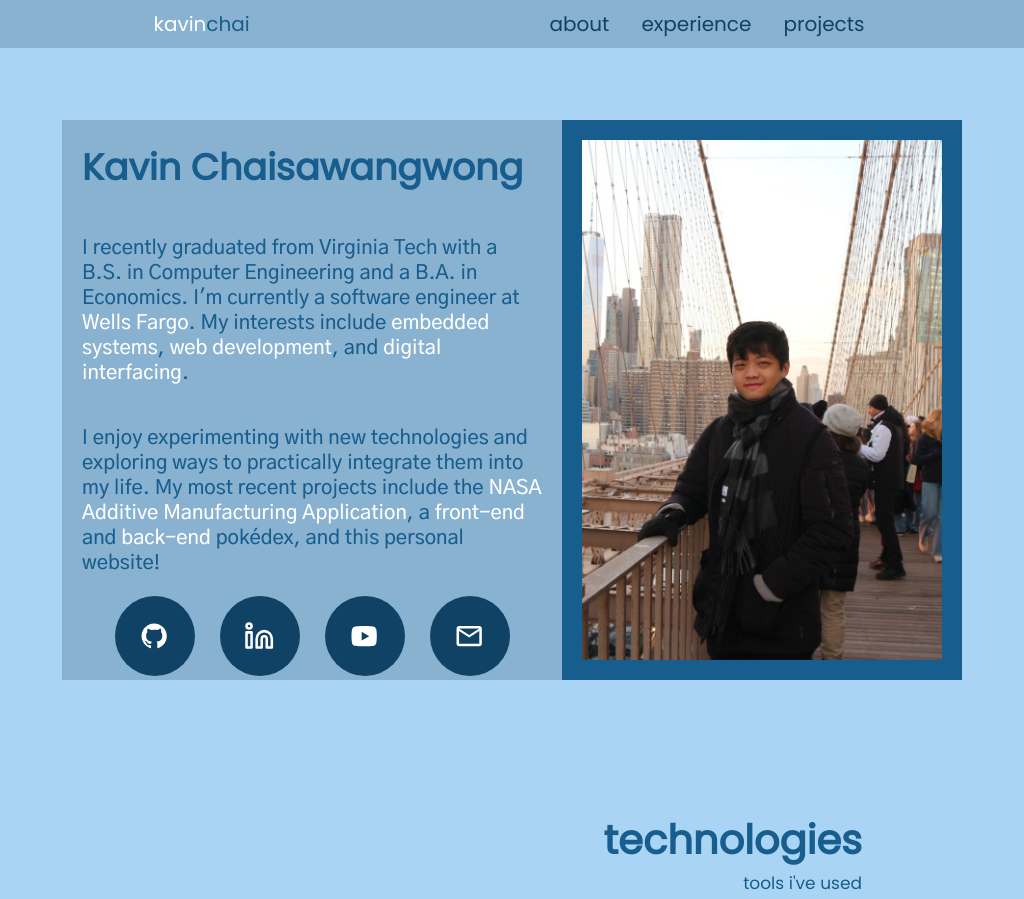
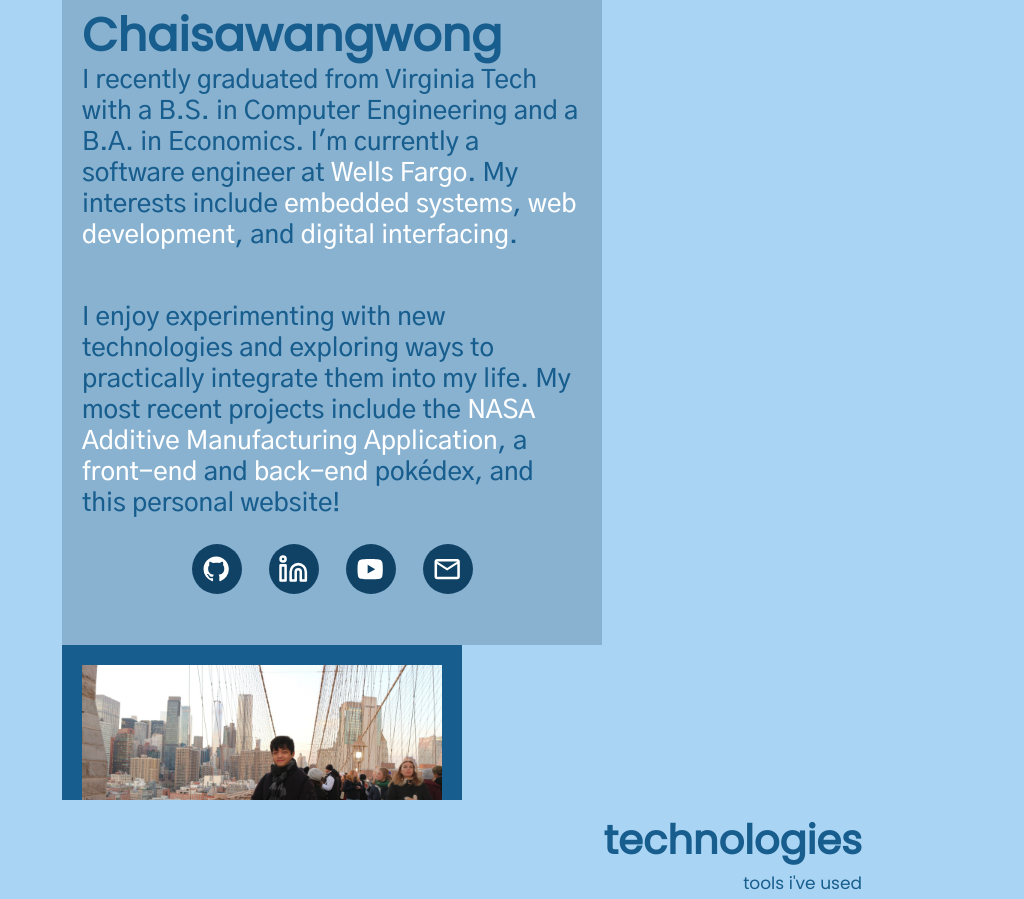
Before and after one commit to kavinchai/v2, a React app: page / in a window 1024 px wide. Shown: the top 899 px of the page. Built offline with nearby package versions, Linux system fonts and the light colour scheme.

Commit message:
Added responsive behavior for navbar and about components

```diff
--- a/src/components/About.js
+++ b/src/components/About.js
@@ -28,11 +28,13 @@ const About = () => {
   return (
     <div className="aboutComponent">
       <div className="aboutContainer">
-        <div className="aboutText">
-          <div className={myName === true ? "aboutTxt1 aboutTxtEng" : "aboutTxt1 aboutTxtTh"}
+        <div className="aboutTxtSection">
+          <div className={myName === true ? "aboutTxtHeader aboutTxtEng" : "aboutTxtHeader aboutTxtTh"}
           onClick={() => setMyName((prev) => !prev)}
-          >{myName === true ? "Kavin Chaisawangwong" : "กวิน ฉายสว่างวงศ์"}</div>
-          <div className="aboutTxt2">
+          >
+            {myName === true ? "Kavin Chaisawangwong" : "กวิน ฉายสว่างวงศ์"}
+          </div>
+          <div className="aboutTxtBody">
             <p>
               I recently graduated from Virginia Tech with a B.S. in Computer Engineering and a B.A. in Economics.
               I'm currently a software engineer at {" "}
@@ -83,7 +85,7 @@ const About = () => {
             </p>
           </div>
           <div className="socialSection">
-            <div className="socialIcons">
+            <div className="socialSubsection">
             <a
               href="https://github.com/kavinchai"
               target="_blank"
--- a/src/css/About.css
+++ b/src/css/About.css
@@ -4,50 +4,10 @@
   transition: 0.5s;
   background-color: var(--primary-bg-color);
   position: relative;
-}
-
-.aboutContainer {
-  /* border: 5px solid #ffff00; */
-
-  position: relative;
-  left: 50%;
-  top: 50%;
-  transform: translate(-50%, -50%);
-  height: 70%;
-  width: 70%;
-
-  min-width: 900px;
-  display: flex;
-}
-
-.aboutText {
-  background-color: var(--tertiary-bg-color);
-  height: 100%;
-  width: 60%;
   display: flex;
   flex-direction: column;
-}
-
-.aboutImg {
-  /* background-color: blue; */
-  height: auto;
-  width: 40%;
-  display: flex;
-  object-fit: cover;
-  object-position: 60% 0%;
-  border: 20px solid var(--quaternary-bg-color);
-}
-
-.aboutTxt1 {
-  /* background-color: green; */
-  height: 10%;
-  width: 100%;
-  display: flex;
-
-  padding: 20px;
-  font-weight: bold;
-  font-size: calc(18px + 1.8vw);
-  color: var(--secondary-txt-color);
+  justify-content: center;
+  align-items: center;
 }
 
 .aboutTxtEng {
@@ -58,51 +18,16 @@
   font-family: var(--thai-font);
 }
 
-.aboutTxt1:hover {
+.aboutTxtHeader:hover {
   cursor: pointer;
   user-select: none;
 }
 
-.aboutTxt2 {
-  /* background-color: red; */
-
-  display: flex;
-  flex-direction: column;
-  padding: 0px 20px 0px 20px;
-
-  font-size: 2.5vh;
-  font-family: var(--normal-font);
-  color: var(--secondary-txt-color);
-}
-
-.socialSection {
+.socialSubsection {
   width: 100%;
-  height: stretch;
-
-  /* background-color: yellow; */
-  display: flex;
-  align-items: center;
-  /* align-self: flex-end;   */
-}
-
-.socialIcons {
-  /* background-color: red; */
   display: flex;
   justify-content: center;
-  width: 100%;
   gap: 5%;
-}
-
-.socialCircle {
-  background-color: var(--quinary-bg-color);
-  border: none;
-  display: flex;
-  justify-content: center;
-  align-items: center;
-  width: 80px;
-  height: 80px;
-  border-radius: 400px;
-  text-decoration: none;
 }
 
 .socialCircle:hover {
@@ -152,12 +77,72 @@
   color: white;
 }
 
-@media (max-width: 1400px) {
-  .popup {
-    display: none;
-  }
+/* Desktop Resolution */
+@media screen and (min-width: 1024px) {
+  .aboutContainer {
+    display: flex;
+    position: relative;
+    height: 70vh;
+    width: 70vw;
+    min-width: 900px;
   }
 
+  .aboutTxtSection {
+    background-color: var(--tertiary-bg-color);
+    height: 100%;
+    width: 60%;
+    display: flex;
+    flex-direction: column;
+  }
+
+  .aboutImg {
+    border: 20px solid var(--quaternary-bg-color);
+    height: auto;
+    width: 40%;
+    display: flex;
+    object-fit: cover;
+    object-position: 60% 0%;
+  }
+
+  .aboutTxtHeader {
+    height: 10%;
+    width: 100%;
+    padding: 20px;
+    display: flex;
+    font-weight: bold;
+    font-size: calc(18px + 1.8vw);
+    color: var(--secondary-txt-color);
+  }
+
+  .aboutTxtBody {
+    display: flex;
+    flex-direction: column;
+    padding: 0px 20px 0px 20px;
+    font-size: 2.5vh;
+    font-family: var(--normal-font);
+    color: var(--secondary-txt-color);
+  }
+
+  .socialSection {
+    width: 100%;
+    height: stretch;
+    display: flex;
+    align-items: center;
+  }
+
+  .socialCircle {
+    background-color: var(--quinary-bg-color);
+    border: none;
+    display: flex;
+    justify-content: center;
+    align-items: center;
+    width: 80px;
+    height: 80px;
+    border-radius: 400px;
+    text-decoration: none;
+  }
+
+  /* Edit this for 1024px */
   .popBtn {
     position: relative;
   }
@@ -180,3 +165,72 @@
   .popup.show {
     opacity: 1;
   }
+}
+
+@media (max-width: 1400px) {
+  .popup {
+    display: none;
+  }
+}
+
+/* For Tablet and Mobile Resolution */
+@media screen and (max-device-width: 1024px) {
+  .aboutContainer {
+    display: flex;
+    flex-direction: column;
+    justify-content: center;
+    align-self: center;
+    position: relative;
+    height: 90vh;
+    width: 70vw;
+  }
+
+  .aboutTxtSection {
+    background-color: var(--tertiary-bg-color);
+    display: flex;
+    flex-direction: column;
+    padding-bottom: 20px;
+  }
+
+  .aboutImg {
+    border: 20px solid var(--quaternary-bg-color);
+    display: flex;
+  }
+
+  .aboutTxtHeader {
+    height: 15%;
+    padding: 20px 20px 0px 20px;
+    display: flex;
+    font-weight: bold;
+    font-size: 4.5vw;
+    color: var(--secondary-txt-color);
+  }
+
+  .aboutTxtBody {
+    display: flex;
+    flex-direction: column;
+    padding: 0px 20px 0px 20px;
+    font-size: 2.5vw;
+    font-family: var(--normal-font);
+    color: var(--secondary-txt-color);
+  }
+
+  .socialSection {
+    width: 100%;
+    height: stretch;
+    display: flex;
+    align-items: center;
+  }
+
+  .socialCircle {
+    background-color: var(--quinary-bg-color);
+    border: none;
+    display: flex;
+    justify-content: center;
+    align-items: center;
+    width: 50px;
+    height: 50px;
+    border-radius: 400px;
+    text-decoration: none;
+  }
+}
--- a/src/css/Navbar.css
+++ b/src/css/Navbar.css
@@ -1,3 +1,9 @@
+@media (max-width: 1024px) {
+  .navBarComponent {
+    display: none;
+  }
+}
+
 .navBarComponent {
   height: 6%;
   width: 100vw;
```
Lines whose indentation alone changed are shown as unchanged.
